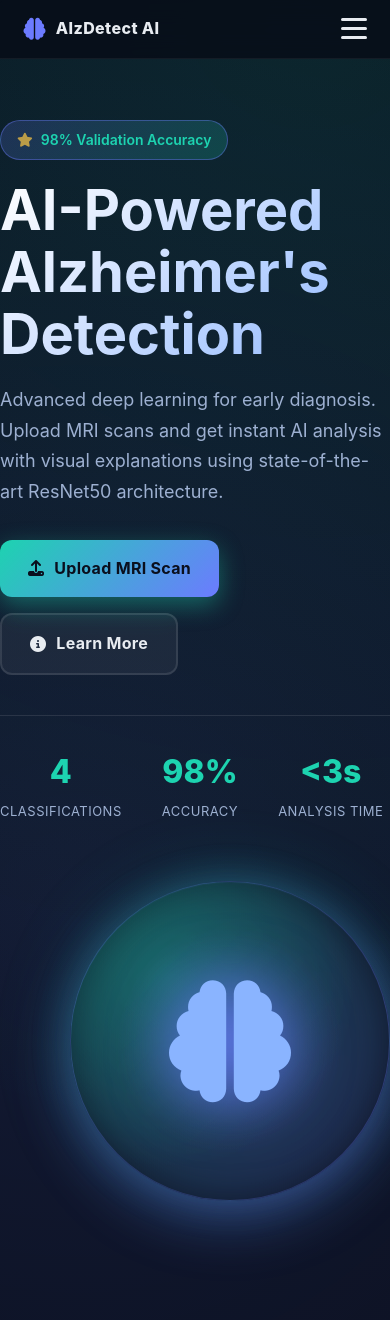
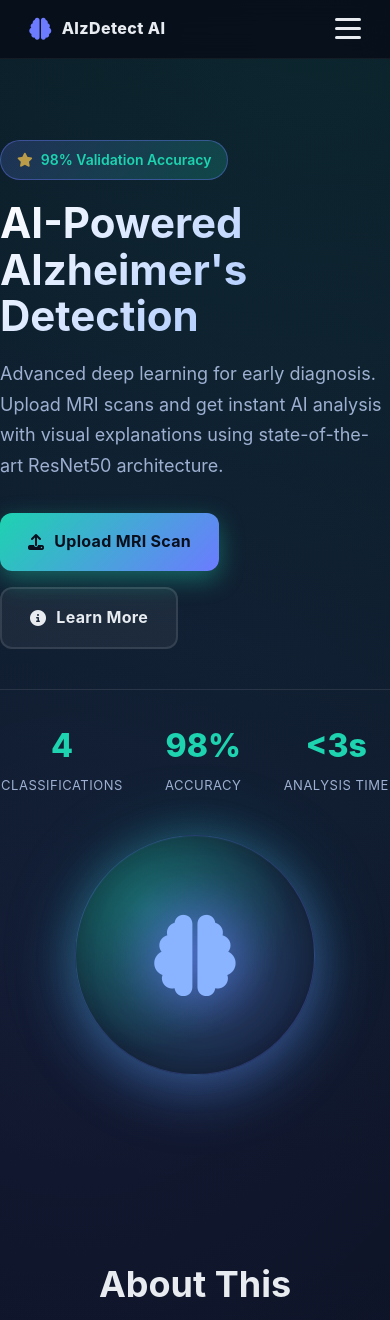
Before and after one commit to CreativeDragon1/BrainGuard, a Flask app: page / in a window 390 px wide. Shown: the top 1320 px of the page. Run offline with Flask 3, Linux system fonts and the light colour scheme.

Commit message:
Better spacing: wider margins, centered content, smooth scroll, proper section heights

```diff
--- a/static/css/style.css
+++ b/static/css/style.css
@@ -21,6 +21,10 @@
     padding: 0;
 }
 
+html {
+    scroll-behavior: smooth;
+}
+
 body {
     font-family: 'Inter', -apple-system, BlinkMacSystemFont, 'Segoe UI', sans-serif;
     background: radial-gradient(circle at 20% 20%, rgba(108,123,255,0.12), transparent 30%),
@@ -29,12 +33,21 @@
     color: var(--text);
     line-height: 1.6;
     min-height: 100vh;
+    overflow-x: hidden;
 }
 
 .container {
-    width: min(1180px, 88%);
+    max-width: 1200px;
+    width: 90%;
     margin: 0 auto;
-    padding: 0 24px;
+    padding: 0 40px;
+}
+
+@media (max-width: 768px) {
+    .container {
+        width: 85%;
+        padding: 0 20px;
+    }
 }
 
 h1, h2, h3, h4 {
@@ -97,9 +110,10 @@
 .hero {
     display: grid;
     grid-template-columns: 1.1fr 0.9fr;
-    padding: 140px 0 80px;
+    padding: 160px 0 100px;
     align-items: center;
-    gap: 60px;
+    gap: 80px;
+    min-height: 90vh;
 }
 
 .hero-badge {
@@ -368,9 +382,12 @@
 }
 
 /* Predict */
-.predict { padding: 50px 0 40px; }
-.predict h2 { text-align: center; margin-bottom: 26px; }
-.predict-grid { display: grid; grid-template-columns: 0.92fr 1.08fr; gap: 18px; }
+.predict {
+    padding: 80px 0 80px;
+    min-height: 100vh;
+}
+.predict h2 { text-align: center; margin-bottom: 50px; font-size: 36px; }
+.predict-grid { display: grid; grid-template-columns: 1fr 1fr; gap: 32px; }
 
 .upload-card {
     background: var(--card);
@@ -515,9 +532,12 @@
 .empty-state i { font-size: 32px; color: var(--primary-2); margin-bottom: 8px; }
 
 /* Info cards */
-.info { padding: 40px 0 60px; }
-.info h2 { text-align: center; margin-bottom: 26px; }
-.info-grid { display: grid; grid-template-columns: repeat(auto-fit, minmax(220px, 1fr)); gap: 16px; }
+.info {
+    padding: 80px 0 100px;
+    background: linear-gradient(180deg, rgba(108,123,255,0.03), transparent);
+}
+.info h2 { text-align: center; margin-bottom: 50px; font-size: 36px; }
+.info-grid { display: grid; grid-template-columns: repeat(auto-fit, minmax(250px, 1fr)); gap: 24px; }
 
 .info-card { background: var(--card); padding: 16px; border-radius: var(--radius); border: 1px solid rgba(255,255,255,0.05); box-shadow: var(--shadow); }
 .info-icon { width: 42px; height: 42px; border-radius: 12px; display: grid; place-items: center; margin-bottom: 10px; }
@@ -532,7 +552,31 @@
 
 /* Responsive */
 @media (max-width: 900px) {
-    .hero { grid-template-columns: 1fr; padding-top: 120px; }
+    .hero {
+        grid-template-columns: 1fr;
+        padding-top: 140px;
+        gap: 40px;
+        min-height: auto;
+    }
+
+    .hero-content h1 {
+        font-size: 42px;
+    }
+
+    .hero-stats {
+        justify-content: space-around;
+    }
+
+    .floating-brain {
+        width: 240px;
+        height: 240px;
+        margin: 0 auto;
+    }
+
+    .floating-brain i {
+        font-size: 80px;
+    }
+
     .predict-grid { grid-template-columns: 1fr; }
     .nav-menu { display: none; }
     .hamburger { display: flex; }
```
